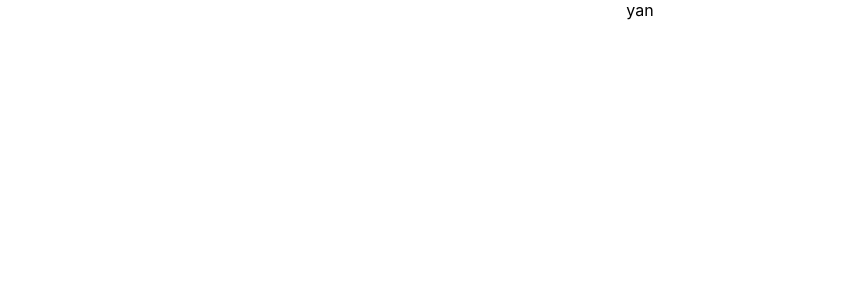
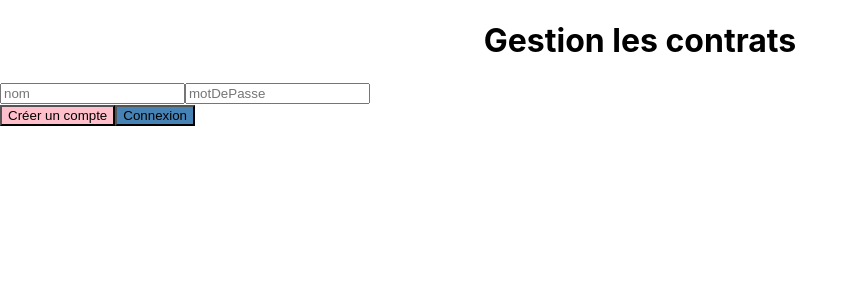
Before and after one commit to yanzhou87/contrats, a React (Create React App) app in the folder contratsreact/: page / in a window 1280 px wide. Shown: the top 300 px of the page, without its empty margins (0-858 px from the left). Built offline with nearby package versions, Linux system fonts and the light colour scheme.

Commit message:
créer la page Login sans style

```diff
--- a/contratsreact/src/App.js
+++ b/contratsreact/src/App.js
@@ -1,14 +1,29 @@
 import logo from './logo.svg';
 import './App.css';
 import {BrowserRouter as Router, Route, Routes} from "react-router-dom";
-import Header from "./components/Header";
+import PageLogin from "./components/pages/PageLogin";
+import {useEffect, useState} from "react";
 
 function App() {
+    const [utilisateur, setUtilisateur] = useState([])
+
+    const fetchUtilisateur = async (utilisateur) => {
+        console.log("utilisateur : " + utilisateur.nom)
+        const res = await fetch(`http://localhost:8080/utilisateur/${utilisateur}`)
+        const data = await res.json()
+        setUtilisateur(data)
+        return data
+    }
+
   return (
+      <Router>
+          <div>
+              <Routes>
+                  <Route exact path='/' element={<PageLogin fechUtilisateur={fetchUtilisateur}/>}/>
+              </Routes>
+          </div>
+      </Router>
 
-        <div className="App">
-         yan
-        </div>
 
   );
 }
--- /dev/null
+++ b/contratsreact/src/components/pages/PageLogin.js
@@ -0,0 +1,30 @@
+import PropTypes from 'prop-types'
+import Header from "../Header";
+import Button from "../Button";
+import {Link} from "react-router-dom";
+import {useState} from "react";
+
+const PageLogin = ({fechUtilisateur}) => {
+    const [userName, setUserName] = useState('')
+    const [motDePasse, setMotDePasse] = useState('')
+    console.log(userName)
+    return (
+
+            <div>
+                <form className='add-form' >
+                    <Header title={'Gestion les contrats'} position={'center'}/>
+                    <input type="text" placeholder={'nom'} onChange={(e) => setUserName(e.target.value)} required/>
+                    <input type="text" placeholder={'motDePasse'} onChange={(e) => setMotDePasse(e.target.value)}required/>
+                </form>
+                <Link to={`/ajouterUtilisateur`}><Button text={'Créer un compte'} color={"pink"}/></Link>
+                <Button text={"Connexion"} onClick={()=>fechUtilisateur({nom : userName, motDePasse : motDePasse})}/>
+            </div>
+
+    )
+}
+
+PageLogin.propTypes = {
+    fechUtilisateur: PropTypes.func,
+}
+
+export default PageLogin
```
